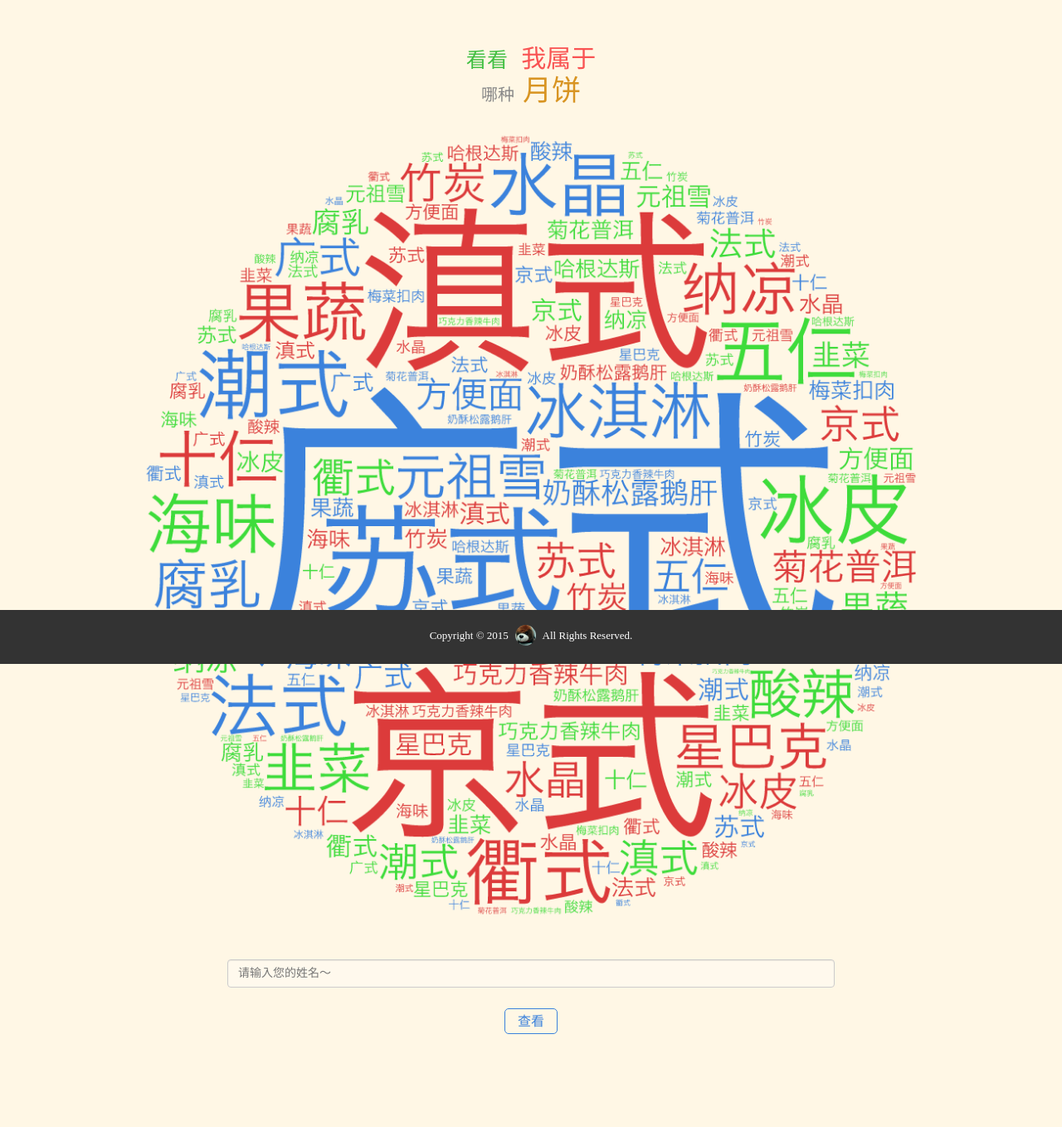
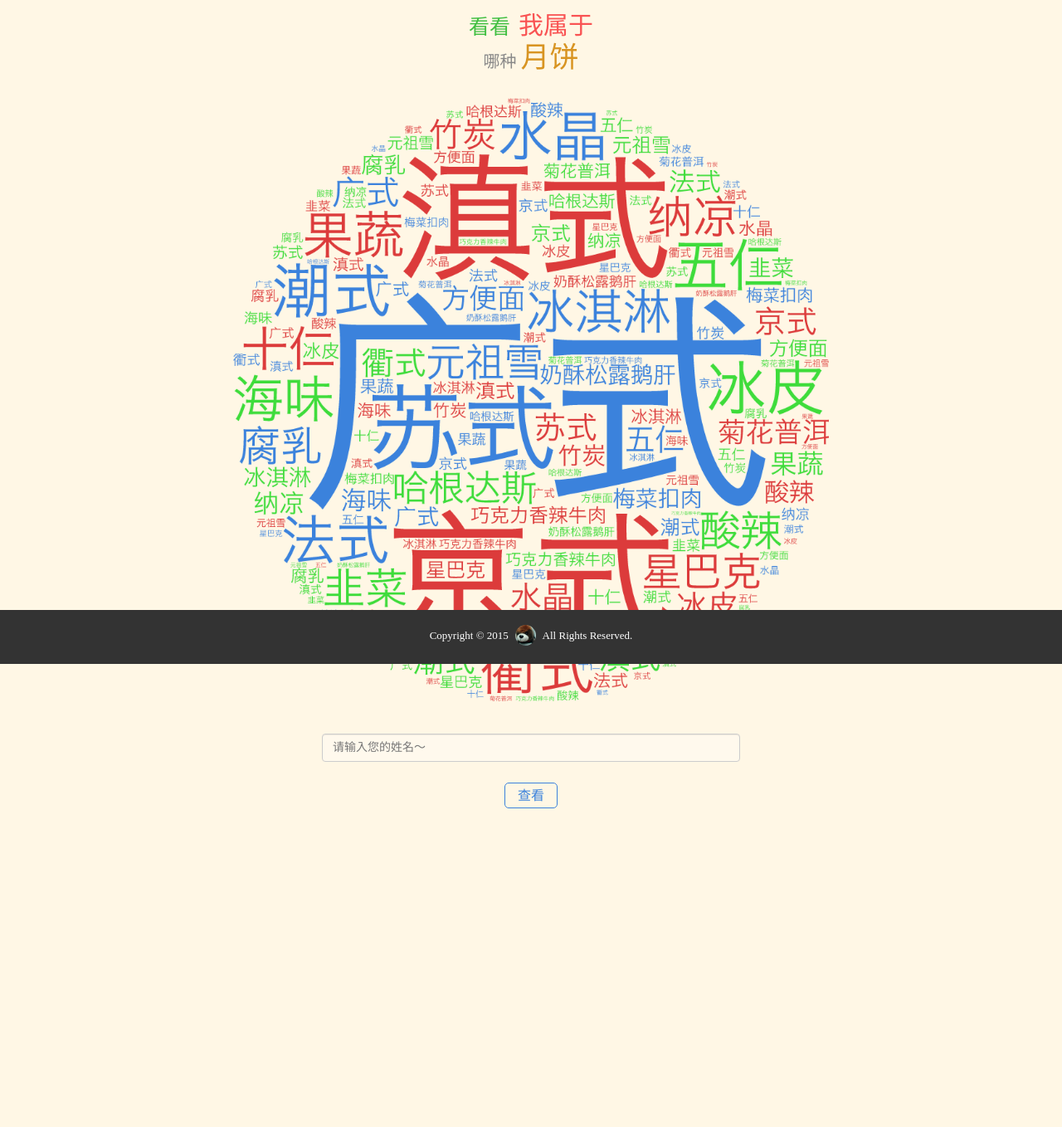
Before and after one commit to Honlan/moon-cake, a Flask app: page / in a window 1280 px wide. Shown: the whole page at 83% size. After the commit the page ends 974 px from the top, so only its background shows below. Run offline with Flask 2, Linux system fonts and the light colour scheme; some libraries are stand-ins or nearby versions.

Commit message:
decrease margin

```diff
--- a/templates/index.html
+++ b/templates/index.html
@@ -28,17 +28,17 @@
     }
 
     #main {
-        padding: 30px;
-        padding-bottom: 100px;
+        padding: 10px;
+        padding-bottom: 80px;
         text-align: center;
     }
 
     #add input {
         margin-bottom: 30px;
-        margin-top: 10px;
-        width: 60%;
-        margin-left: 20%;
-        margin-right: 20%;
+        margin-top: 0px;
+        width: 40%;
+        margin-left: 30%;
+        margin-right: 30%;
         background-color: #FFF9ED;
     }
 
@@ -107,13 +107,13 @@
             {% if user %}
             <div id="me">
                 <h4 style="color:#888;line-height:1.5;">我是<span style="color:#FF3C3C;margin-left:10px;font-size:25px;">{{user.name}}</span><br>我为<span style="color:#3C85FF;margin-left:10px;margin-right:10px;font-size:25px;">{{cake.name}}</span>代言</h4>
-                <img src="{{url_for('static',filename='')}}{{cake.image}}" alt="" style="margin-top:10px;width:80%;margin-left:10%;margin-right:10%;border-radius:10px;box-shadow:5px 5px 10px rgba(20,20,20,0.3);margin-bottom:30px;">
-                <p style="width:80%;margin-left:10%;margin-right:10%;color:#4B9C34;">{{cake.description}}</p>
+                <img src="{{url_for('static',filename='')}}{{cake.image}}" alt="" style="margin-top:0px;width:60%;margin-left:20%;margin-right:20%;border-radius:10px;box-shadow:5px 5px 10px rgba(20,20,20,0.3);margin-bottom:10px;">
+                <p style="width:60%;margin-left:20%;margin-right:20%;color:#4B9C34;">{{cake.description}}</p>
             </div>
             {% else %}
             <div id="add">
-                <h1><span style="color:#41BF42;font-size:25px;margin-right:10px;" id="word1">看看</span><span style="color:#F95353;font-size:30px;" id="word2">我属于</span><br><span style="color:#888;font-size:20px;margin-right:5px;" id="word3">哪种</span><span style="color:#D89422;font-size:35px;" id="word4">月饼</span></h1>
-                <img src="{{url_for('static',filename='img/cake.png')}}" alt="" style='width:80%;margin-left:10%;margin-right:10%;margin-bottom:20px;'>
+                <h1 style="margin-top:0px;"><span style="color:#41BF42;font-size:25px;margin-right:10px;" id="word1">看看</span><span style="color:#F95353;font-size:30px;" id="word2">我属于</span><br><span style="color:#888;font-size:20px;margin-right:5px;" id="word3">哪种</span><span style="color:#D89422;font-size:35px;" id="word4">月饼</span></h1>
+                <img src="{{url_for('static',filename='img/cake.png')}}" alt="" style='width:60%;margin-left:20%;margin-right:20%;margin-bottom:20px;'>
                 <div class="form-group">
                     <input type="text" name="username" placeholder="请输入您的姓名～" class="form-control">
                     <p><span id="submit">查看</span></p>
@@ -133,48 +133,8 @@
 </body>
 <script>
 $(document).ready(function() {
-    $('#word1').textillate({
-        initialDelay: 0,
-        in : {
-            effect: 'bounceIn',
-            delay: 60,
-            shuffle: false,
-            reverse: false,
-            sync: false
-        }
-    });
-    $('#word2').textillate({
-        initialDelay: 500,
-        in : {
-            effect: 'bounceIn',
-            delay: 60,
-            shuffle: false,
-            reverse: true,
-            sync: false
-        }
-    });
-    $('#word3').textillate({
-        initialDelay: 1000,
-        in : {
-            effect: 'bounceIn',
-            delay: 60,
-            shuffle: false,
-            reverse: false,
-            sync: false
-        }
-    });
-    $('#word4').textillate({
-        initialDelay: 1500,
-        in : {
-            effect: 'bounceIn',
-            delay: 60,
-            shuffle: false,
-            reverse: true,
-            sync: false
-        }
-    });
     if ("{{user}}" != "None") {
-        $('#share').fadeIn(1600);
+        $('#share').show();
     }
     $('#add #submit').click(function() {
         var username = $('#add input').val();
@@ -192,9 +152,9 @@
                 error: function() {},
                 success: function(data) {
                     $('#add').hide();
-                    var me = '<div id="me"><h4 style="color:#888;line-height:1.5;">我是<span style="color:#FF3C3C;margin-left:10px;font-size:25px;">' + data['name'] + '</span><br>我为<span style="color:#3C85FF;margin-left:10px;margin-right:10px;font-size:25px;">' + data['cake']['name'] + '</span>代言</h4><img src="' + "{{url_for('static',filename='')}}" + data['cake']['image'] + '" alt="" style="margin-top:10px;width:80%;margin-left:10%;margin-right:10%;border-radius:10px;box-shadow:5px 5px 10px rgba(20,20,20,0.3);margin-bottom:30px;"><p style="width:80%;margin-left:10%;margin-right:10%;color:#4B9C34;">' + data['cake']['description'] + '</p></div>';
+                    var me = '<div id="me"><h4 style="color:#888;line-height:1.5;">我是<span style="color:#FF3C3C;margin-left:10px;font-size:25px;">' + data['name'] + '</span><br>我为<span style="color:#3C85FF;margin-left:10px;margin-right:10px;font-size:25px;">' + data['cake']['name'] + '</span>代言</h4><img src="' + "{{url_for('static',filename='')}}" + data['cake']['image'] + '" alt="" style="margin-top:0px;width:60%;margin-left:20%;margin-right:20%;border-radius:10px;box-shadow:5px 5px 10px rgba(20,20,20,0.3);margin-bottom:10px;"><p style="width:60%;margin-left:20%;margin-right:20%;color:#4B9C34;">' + data['cake']['description'] + '</p></div>';
                     $('#content').append(me);
-                    $('#share').fadeIn(1600);
+                    $('#share').show();
                 }
             });
         }
```
